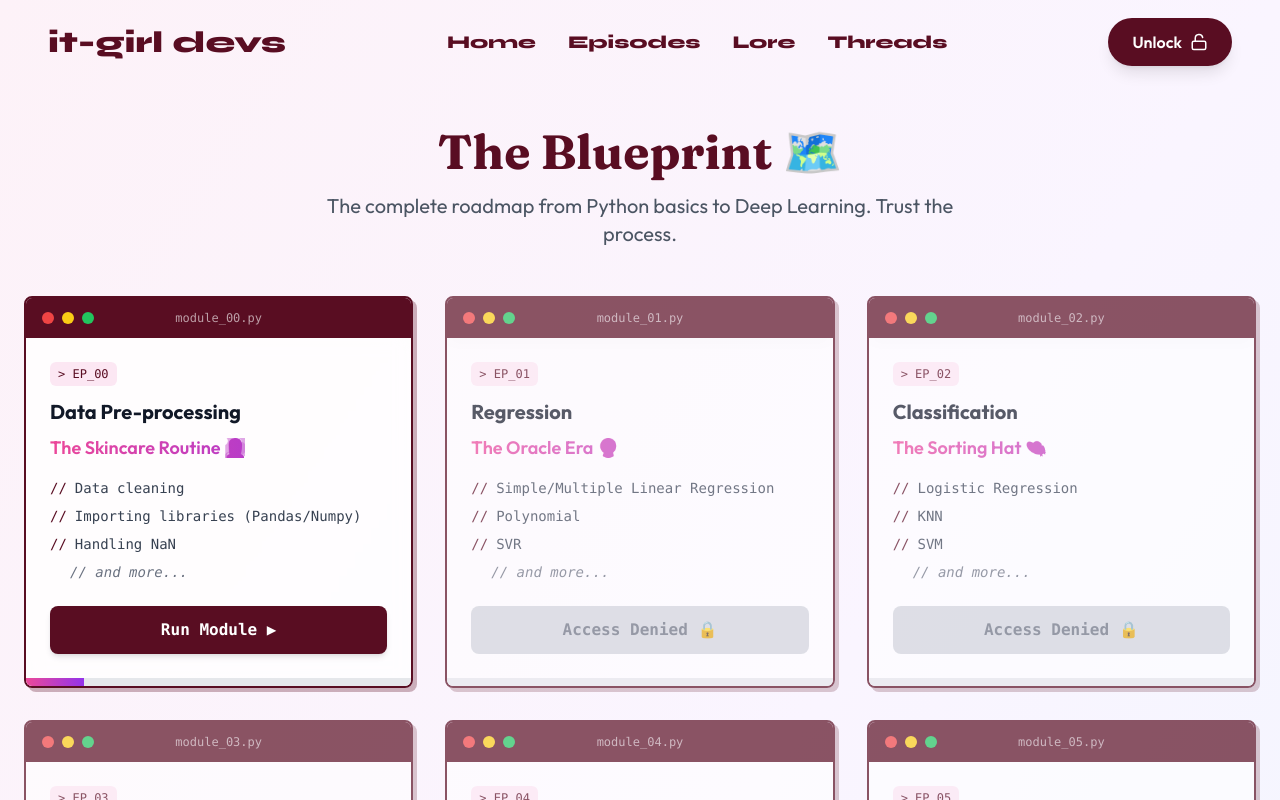
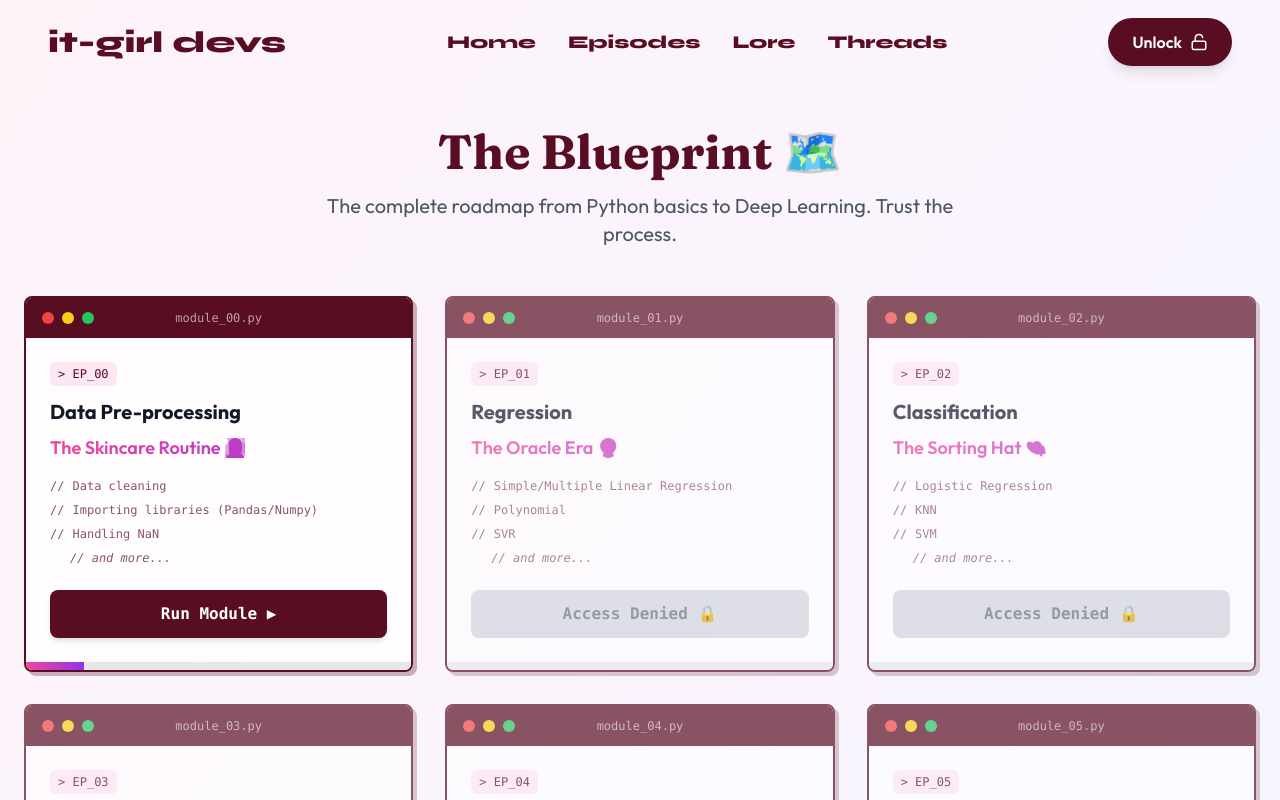
Before and after one commit to anjaliisharmaa/it-girl-devs, a Next.js app in the folder frontend/: page /episodes in a window 1280 px wide. Shown: the top 800 px of the page. Built offline with nearby package versions, Linux system fonts and the light colour scheme.

Commit message:
updated font in 'episodes' to match 'code editor' theme

```diff
--- a/frontend/src/app/episodes/page.tsx
+++ b/frontend/src/app/episodes/page.tsx
@@ -202,14 +202,14 @@ export default function EpisodesPage() {
                   {module.topics.slice(0, 3).map((topic, index) => (
                     <li
                       key={index}
-                      className="text-sm text-gray-700 font-mono flex items-start"
+                      className="text-xs font-mono text-[#590D22]/70 flex items-start"
                     >
-                      <span className="mr-2 text-[#590D22]">//</span>
+                      <span className="mr-2">//</span>
                       <span>{topic}</span>
                     </li>
                   ))}
                   {module.topics.length > 3 && (
-                    <li className="text-sm text-gray-500 font-mono italic ml-5">
+                    <li className="text-xs font-mono text-[#590D22]/70 italic ml-5">
                       // and more...
                     </li>
                   )}
```
